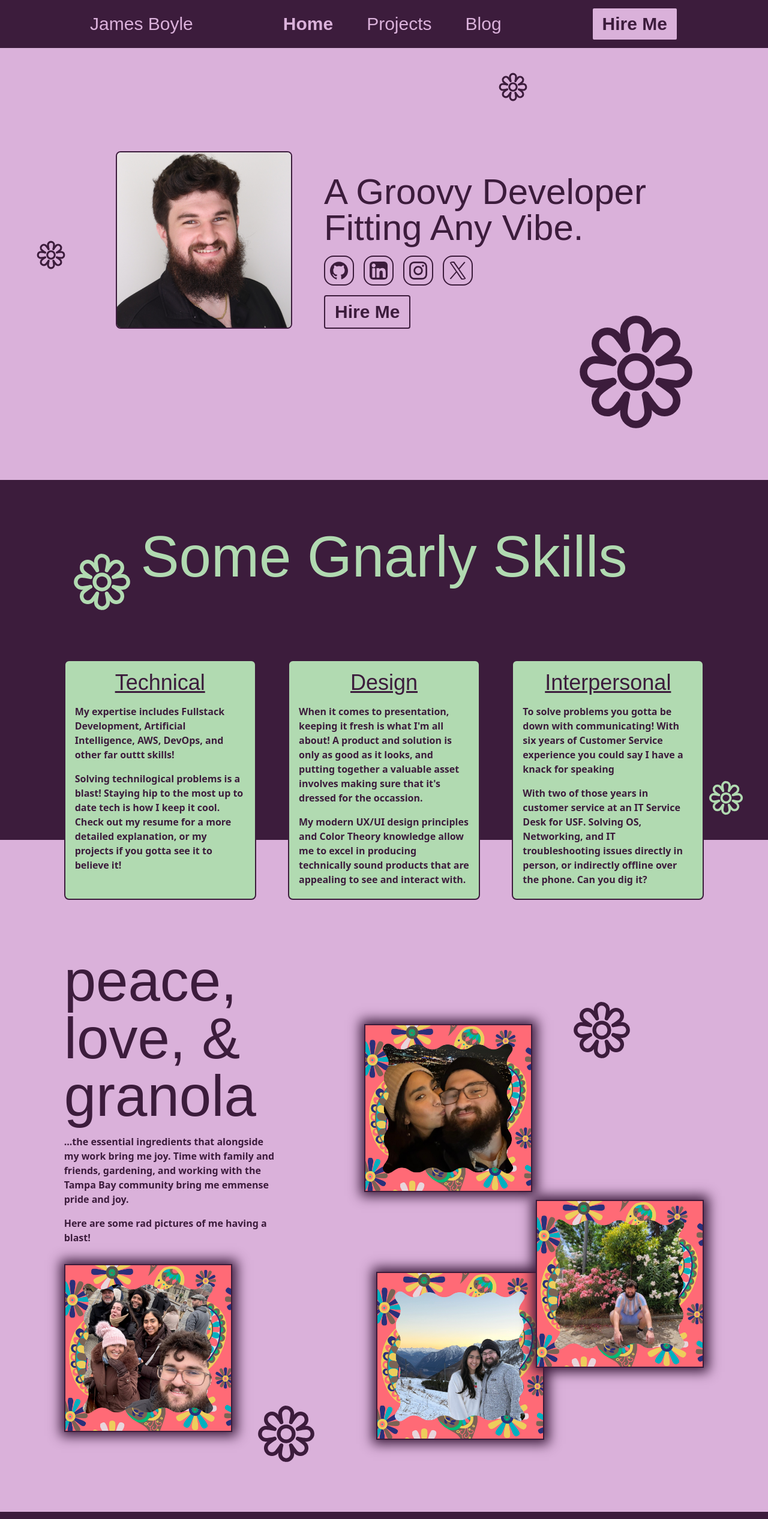
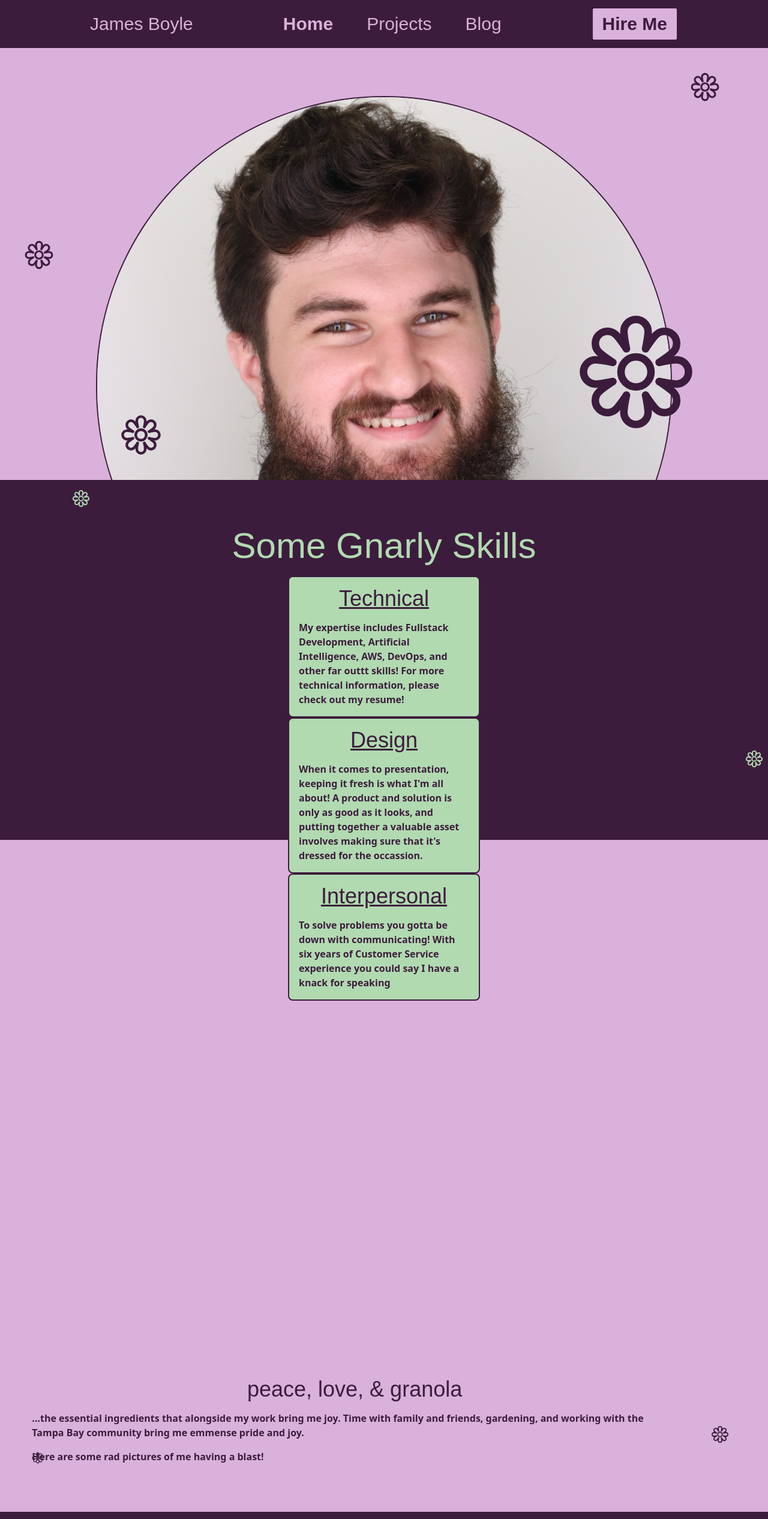
Before and after one commit to jamesdev4you/GroovyPortfolio, a Next.js app in the folder portfolio/: page / in a window 1280 px wide. Shown: the top 2532 px of the page at 60% size. Built offline with nearby package versions, Linux system fonts and the light colour scheme; a web font is replaced by a local one.

Commit message:
home page

```diff
--- a/portfolio/app/contact/page.tsx
+++ b/portfolio/app/contact/page.tsx
@@ -40,7 +40,7 @@ export default function Contact() {
 
                 {/* Contact info */}
                 <div className=" w-5/12 flex flex-col items-center justify-center mt-8">
-                    <h2 className="text-8xl font-display text-background">Get in Touch</h2>
+                    <h2 className="text-8xl mr-auto font-display text-background">Get in Touch</h2>
                     <p className=" w-full text-background mt-4 font-semibold text-start">Hey there, beautiful souls! The name&apos;s.. uhh well hopefully you&apos;ve seen it at least once by now. I&apos;m just a far-out cat riding the cosmic wave of computer science, ya dig? I&apos;m out here in the Tampa scene, soaking up all the good vibes while hustling at the IT service desk by day and building gnarly web apps by night. I&apos;m on this wild spiritual journey through the digital universe — weaving together Next.js, data structures, and all kinds of heavy code magic, man. The establishment may try to keep a brother down, but this cat&apos;s got his eyes on graduating spring of &apos;27 and sticking it to the man with a righteous career in software engineering!</p>
                     <h2 className="mt-40 w-full text-4xl font-display text-background">Socials</h2>
                     <div className="flex w-full items-center justify-start space-x-4">
--- a/portfolio/app/layout.tsx
+++ b/portfolio/app/layout.tsx
@@ -18,6 +18,11 @@ const chicle = Chicle({
   subsets: ['latin'],
   variable: '--font-chicle',
 })
+
+export const viewport = {
+  width: 'device-width',
+  initialScale: 1,
+}
 
 export const metadata: Metadata = {
   title: "James' Groovy Portfolio",
--- a/portfolio/app/page.tsx
+++ b/portfolio/app/page.tsx
@@ -28,7 +28,7 @@ const SocialMedias = [
 
 {/* Imports for Skills Sections*/}
 const SkillBoxes = [
-  {name: "Technical", paragraphOne: (<>My expertise includes <span className="font-bold">Fullstack Development</span>, <span className="font-bold">Artificial Intelligence</span>, <span className="font-bold">AWS</span>, <span className="font-bold">DevOps</span>, and other far outtt skills! </>), paragraphTwo: (<>Solving technilogical problems is a blast! Staying hip to the most up to date tech is how I keep it cool. Check out my <span className="font-bold">resume </span>  for a more detailed explanation, or my <span className="font-bold">projects</span> if you gotta see it to believe it! </>)},
+  {name: "Technical", paragraphOne: (<>My expertise includes <span className="font-bold">Fullstack Development</span>, <span className="font-bold">Artificial Intelligence</span>, <span className="font-bold">AWS</span>, <span className="font-bold">DevOps</span>, and other far outtt skills! For more technical information, please check out my resume!</>), paragraphTwo: (<>Solving technilogical problems is a blast! Staying hip to the most up to date tech is how I keep it cool. Check out my <span className="font-bold">resume </span>  for a more detailed explanation, or my <span className="font-bold">projects</span> if you gotta see it to believe it! </>)},
   {name: "Design", paragraphOne: "When it comes to presentation, keeping it fresh is what I'm all about! A product and solution is only as good as it looks, and putting together a valuable asset involves making sure that it's dressed for the occassion.", paragraphTwo: (
     <>
       My modern <span className="font-bold">UX/UI design</span> principles and <span className="font-bold">Color Theory</span> knowledge allow me to excel in producing technically sound products that are appealing to see and interact with.
@@ -49,32 +49,37 @@ export default function Home() {
     <div className=" flex flex-col w-full h-full bg-foreground ">
 
     {/* Hero section */}
-    <div className="relative z-10 flex items-center justify-center bg-foreground w-full h-screen">
+    <div className="relative pt-40 z-10 flex items-start justify-center bg-foreground w-full h-screen">
       {/* Background SVGs */}
       <Flower
         width={200}
         height={200}
-        className="absolute z-0 [&_path]:stroke-background! [&_circle]:stroke-background! bottom-20 right-30 "
+        className="hidden md:flex absolute z-0 [&_path]:stroke-background! [&_circle]:stroke-background! bottom-20 right-30 "
       />
       <Flower
         width={50}
         height={50}
-        className="absolute z-0 [&_path]:stroke-background! [&_circle]:stroke-background! top-30 right-100 "
+        className="absolute z-0 [&_path]:stroke-background! [&_circle]:stroke-background! top-30 right-20 "
       />
       <Flower
         width={50}
         height={50}
-        className="absolute z-0 [&_path]:stroke-background! [&_circle]:stroke-background! top-100 left-15 "
+        className="absolute z-0 [&_path]:stroke-background! [&_circle]:stroke-background! top-100 left-10 "
+      />
+      <Flower
+        width={70}
+        height={70}
+        className="absolute z-0 [&_path]:stroke-background! [&_circle]:stroke-background! bottom-10 left-50 "
       />
       {/* Hero Content */}
-      <div className="flex items-end justify-around w-3/4 h-auto ">
+      <div className="flex-col items-center justify-center w-3/4 h-auto">
         {/* Hero Photo */}
-        <div className="flex items-center justify-center w-4/12 h-auto ">
-          <Image src={HeroPic} alt="Hero Photo" className="w-11/12 h-auto object-cover rounded-lg border-background border-2" />
+        <div className="flex items-center justify-center w-full h-auto mb-10">
+          <Image src={HeroPic} alt="Hero Photo" className="rounded-full h-auto object-cover border-background border-2" />
         </div>
         {/* Hero Text + Links*/}
-        <div className="flex flex-col items-start justify-center w-7/12 h-auto gap-4 ">
-          <h1 className="text-6xl font-display text-background">A Groovy Developer Fitting Any Vibe.</h1>
+        <div className="flex flex-col items-center  justify-center w-full h-auto gap-4 text-center">
+          <h1 className="text-4xl md:text-4xl md:w-3/4 font-display text-background">A Groovy Developer Fitting Any Vibe.</h1>
           <div className="flex items-center justify-start space-x-4">
             {SocialMedias.map(({ name, Icon, href }) => (
               <a key={name} href={href} target="_blank" rel="noopener noreferrer">
@@ -86,36 +91,43 @@ export default function Home() {
               </a>
             ))}
           </div>
-          <a href="/contact">
-            <button className="hidden md:flex hover:cursor-pointer font-display text-3xl bg-foreground hover:bg-background  text-background font-semibold hover:text-foreground hover:border-foreground border-2 py-2 px-4 border-background  rounded">
-              Hire Me
-            </button>
-          </a>
+          <div className="flex items-center justify-start space-x-4">
+            <a href="/contact">
+              <button className="flex hover:cursor-pointer font-display text-3xl bg-foreground hover:bg-background  text-background font-semibold hover:text-foreground hover:border-foreground border-2 py-2 px-4 border-background  rounded">
+                Hire Me
+              </button>
+            </a>
+            <a href="/contact">
+              <button className="flex hover:cursor-pointer font-display text-3xl bg-foreground hover:bg-background  text-background font-semibold hover:text-foreground hover:border-foreground border-2 py-2 px-4 border-background  rounded">
+                Resume
+              </button>
+            </a>
+          </div>
         </div>
 
       </div>
     </div>
 
     {/* Skills section */}
-    <div className="relative z-20 flex flex-col items-center justify-start bg-background w-full h-150 pt-20">
-        <h1 className="text-8xl font-display text-accent">Some Gnarly Skills</h1>
+    <div className="relative z-20 flex flex-col items-center justify-start bg-background w-full h-screen lg:h-150 pt-20">
+        <h1 className="text-6xl font-display text-accent w-full text-center">Some Gnarly Skills</h1>
         {/* AI way to change svg colors to  my theme colors */}
         <Flower
-          width={100}
-          height={100}
-          className="absolute z-0 left-30 top-30 [&_path]:stroke-accent! [&_circle]:stroke-accent!"
+          width={30}
+          height={30}
+          className="absolute z-0 left-30 top-4 [&_path]:stroke-accent! [&_circle]:stroke-accent!"
         />
         <Flower
-          width={60}
-          height={60}
-          className="absolute z-0 right-10 bottom-10 [&_path]:stroke-accent! [&_circle]:stroke-accent!"
+          width={30}
+          height={30}
+          className="absolute z-0 right-2 bottom-30 [&_path]:stroke-accent! [&_circle]:stroke-accent!"
         />
-        <div className="absolute w-10/12 h-full flex items-center justify-between   top-50">
+        <div className="absolute flex-col w-10/12 h-full flex items-center justify-around top-40">
           {SkillBoxes.map(({ name, paragraphOne, paragraphTwo }) => (
-              <div key={name} className=" flex-col items-center justify-center w-xs h-2/3 p-4 bg-accent rounded-lg border-2 border-background top-30">
+              <div key={name} className=" flex-col items-center justify-center w-full md:w-xs md:h-2/3 h-60 p-4 bg-accent rounded-lg border-2 border-background top-30">
                 <h2 className="text-4xl font-display text-background text-center underline">{name}</h2>
                 <p className="text-background mt-4 font-semibold">{paragraphOne}</p>
-                <p className="text-background mt-4 font-semibold">{paragraphTwo}</p>
+                <p className="hidden text-background mt-4 font-semibold">{paragraphTwo}</p>
               </div>
           ))}
 
@@ -124,30 +136,32 @@ export default function Home() {
     </div>
 
     {/* Personal section */}
-    <div className=" z-10 flex items-end justify-center bg-foreground w-full h-280 ">
+    <div className=" z-10 flex items-end justify-center bg-foreground w-full h-auto lg:h-280 ">
 
-        <div className="flex items-start justify-start w-10/12 h-10/12 relative">
+      <div className="flex-col items-start justify-start w-11/12 h-auto relative pb-20">
                 <Flower
-        width={100}
-        height={100}
-        className="absolute z-0 [&_path]:stroke-background! [&_circle]:stroke-background! bottom-20 left-80 "
+        width={20}
+        height={20}
+        className="absolute z-0 [&_path]:stroke-background! [&_circle]:stroke-background! bottom-20 left-0 "
       />
       <Flower
-        width={100}
-        height={100}
-        className="absolute z-0 [&_path]:stroke-background! [&_circle]:stroke-background! top-20 right-30 "
+        width={30}
+        height={30}
+        className="absolute z-0 [&_path]:stroke-background! [&_circle]:stroke-background! top-60 right-3 "
       />
           {/* Images */}
-          <Image src={AviMe1} alt="Me and my girlfriend Avi" className="absolute z-0 left-125 top-30 w-70 h-70 object-cover border-background border-2 shadow-[1px_0px_19px_7px_#3C1C3C]" />
-          <Image src={AviMe2} alt="Me and my girlfriend Avi again" className="absolute z-0 left-130 bottom-30 w-70 h-70 object-cover border-background border-2 shadow-[1px_0px_19px_7px_#3C1C3C]" />
-          <Image src={Garden} alt="Gardening" className="absolute z-0 right-0 bottom-60 w-70 h-70 object-cover border-background border-2 shadow-[1px_0px_19px_7px_#3C1C3C]" />
-          <Image src={Family} alt="Family" className="absolute z-0 left-0 top-130 w-70 h-70 object-cover border-background border-2 shadow-[1px_0px_19px_7px_#3C1C3C]" />
 
-
-          <div className="flex-col items-start justify-start w-1/3 h-auto ">
-            <h1 className="text-8xl font-display text-background">peace, love, & granola</h1>
+          <div className="flex-col items-start justify-start w-11/12 h-auto pt-40">
+            <h1 className="text-4xl font-display text-background text-center">peace, love, & granola</h1>
             <p className="text-background mt-4 font-bold">...the essential ingredients that alongside my work bring me joy. Time with family and friends, gardening, and working with the Tampa Bay community bring me emmense pride and joy. </p>
             <p className="text-background mt-4 font-bold">Here are some rad pictures of me having a blast! </p>
+          </div>
+
+          <div className="lg:hidden flex-col w-full h-full gap-3 flex items-center justify-around pt-20">
+            <Image src={AviMe1} alt="Me and my girlfriend Avi" className="lg:absolute z-0 left-125 top-30 w-70 h-70 object-cover border-background border-2 shadow-[1px_0px_19px_7px_#3C1C3C]" />
+            <Image src={AviMe2} alt="Me and my girlfriend Avi again" className="lg:absolute  z-0 left-130 bottom-30 w-70 h-70 object-cover border-background border-2 shadow-[1px_0px_19px_7px_#3C1C3C]" />
+            <Image src={Garden} alt="Gardening" className="lg:absolute z-0 right-0 bottom-60 w-70 h-70 object-cover border-background border-2 shadow-[1px_0px_19px_7px_#3C1C3C]" />
+            <Image src={Family} alt="Family" className="lg:absolute z-0 left-0 top-130 w-70 h-70 object-cover border-background border-2 shadow-[1px_0px_19px_7px_#3C1C3C]" />
           </div>
         </div>
     </div>
```
